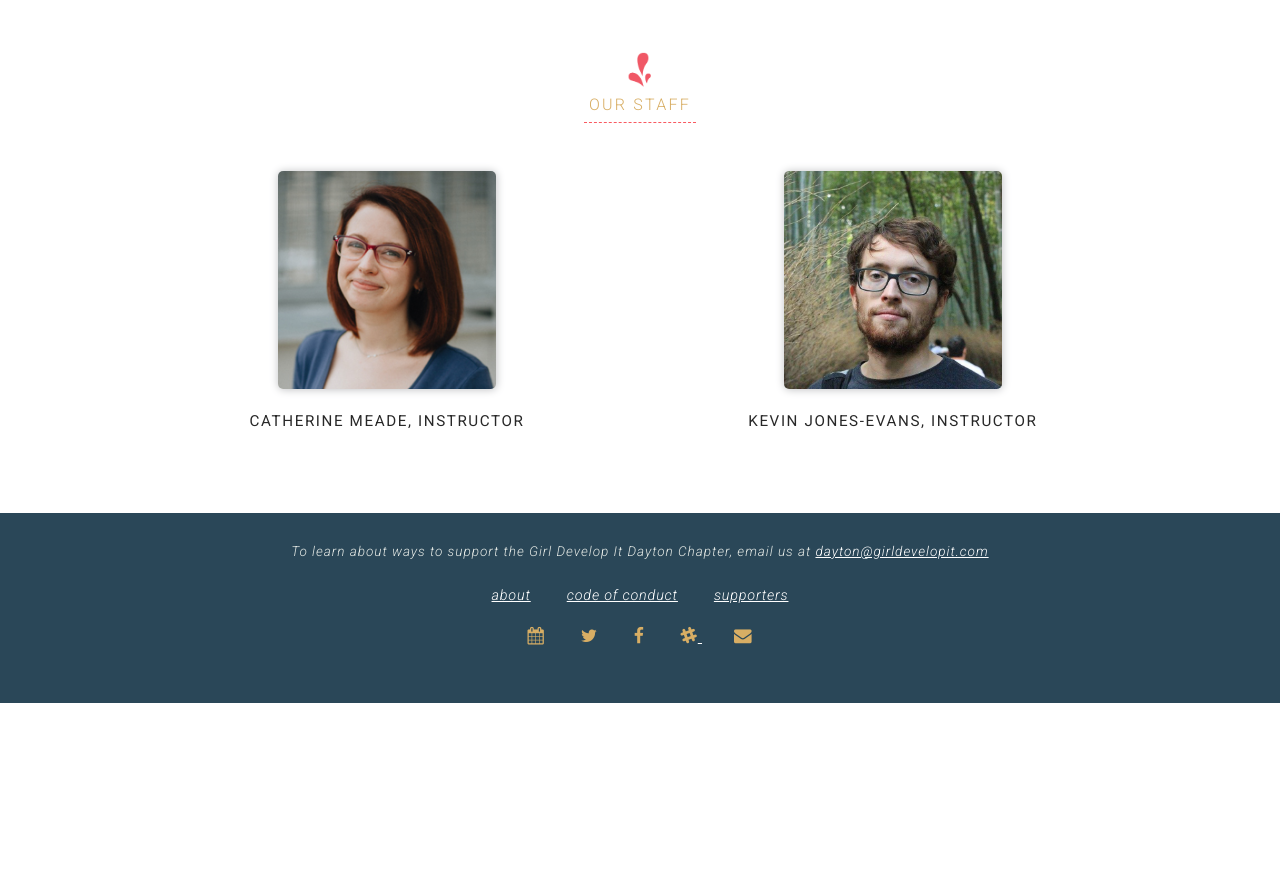
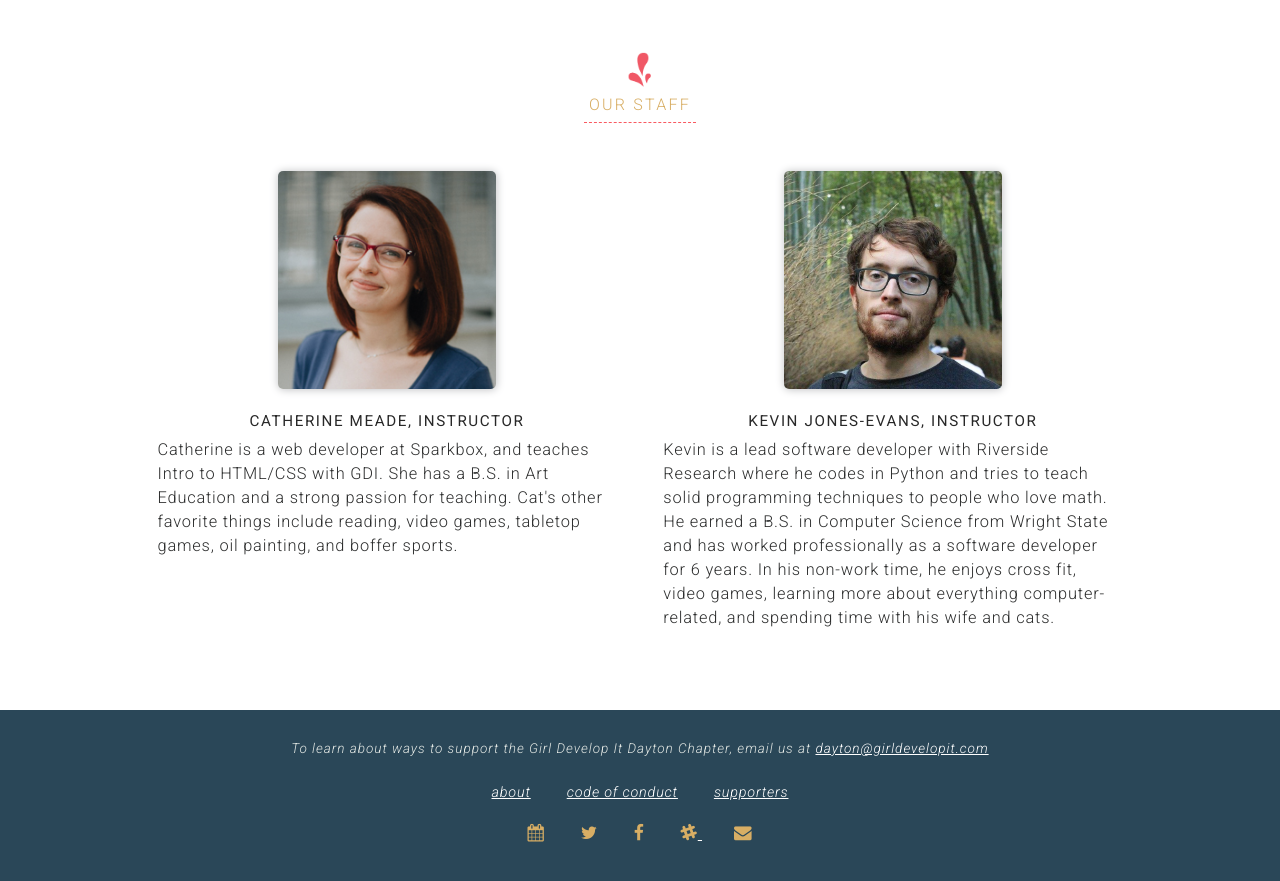
Before and after one commit to dytcodetogether/gdidayton, a Jekyll site: the page built from about.html, in a window 1280 px wide and 900 px high, scrolled down 2222 px. Shown: the top 881 px of the window. Built offline with Jekyll 4.4.1, drawn with Linux system fonts in a browser that asks for light colours; nearby versions of some CDN libraries; before the commit the page ends 2925 px from its top, so only the background shows below that.

Commit message:
changed spark box logo and added cat & kevin's bios

```diff
--- a/about.html
+++ b/about.html
@@ -86,15 +86,17 @@ layout: default
         <div class="profile-left">
           <img alt="CatMeade" src="{{site.baseurl}}/img/people/catmeade.jpg" />
           <h3>Catherine Meade, Instructor</h3>
-          <!-- <p>
+          <p>
             Catherine is a web developer at Sparkbox, and teaches Intro to HTML/CSS with GDI. She has a B.S. in Art Education and a strong passion for teaching. Cat's other favorite things include reading, video games, tabletop games, oil painting, and boffer sports.
-          </p> -->
+          </p>
 
         </div>
         <div class="profile-right">
           <img alt="KevinJonesEvans" src="{{site.baseurl}}/img/people/kevinjonesevans.jpg" />
           <h3>Kevin Jones-Evans, Instructor</h3>
-
+          <p>
+            Kevin is a lead software developer with Riverside Research where he codes in Python and tries to teach solid programming techniques to people who love math. He earned a B.S. in Computer Science from Wright State and has worked professionally as a software developer for 6 years. In his non-work time, he enjoys cross fit, video games, learning more about everything computer-related, and spending time with his wife and cats.
+          </p>
         </div>
   </div>
 </section>
--- a/supporters.html
+++ b/supporters.html
@@ -31,7 +31,7 @@ layout: default
         <div class="sponsor-logos">
         <a href="http://www.protobuildbar.com/" target="_blank"><img alt="ProtoBuildBar" height="150" src="{{ site.baseurl }}/img/proto.png" data-pin-nopin="true"></a>
 
-        <a href="https://seesparkbox.com/" target="_blank"><img alt="Sparkbox" height="150" src="{{ site.baseurl }}/img/sparkbox.png" data-pin-nopin="true"></a>
+        <a href="https://seesparkbox.com/" target="_blank"><img alt="Sparkbox" height="200" src="{{ site.baseurl }}/img/new-sparkbox.png" data-pin-nopin="true"></a>
 
          <a href="http://www.littlelines.com/" target="_blank"><img alt="Littlelines" height="200" src="{{ site.baseurl }}/img/littlelines.png" data-pin-nopin="true"></a>
       </div>
```
Also changed, not shown: 5 other files.
